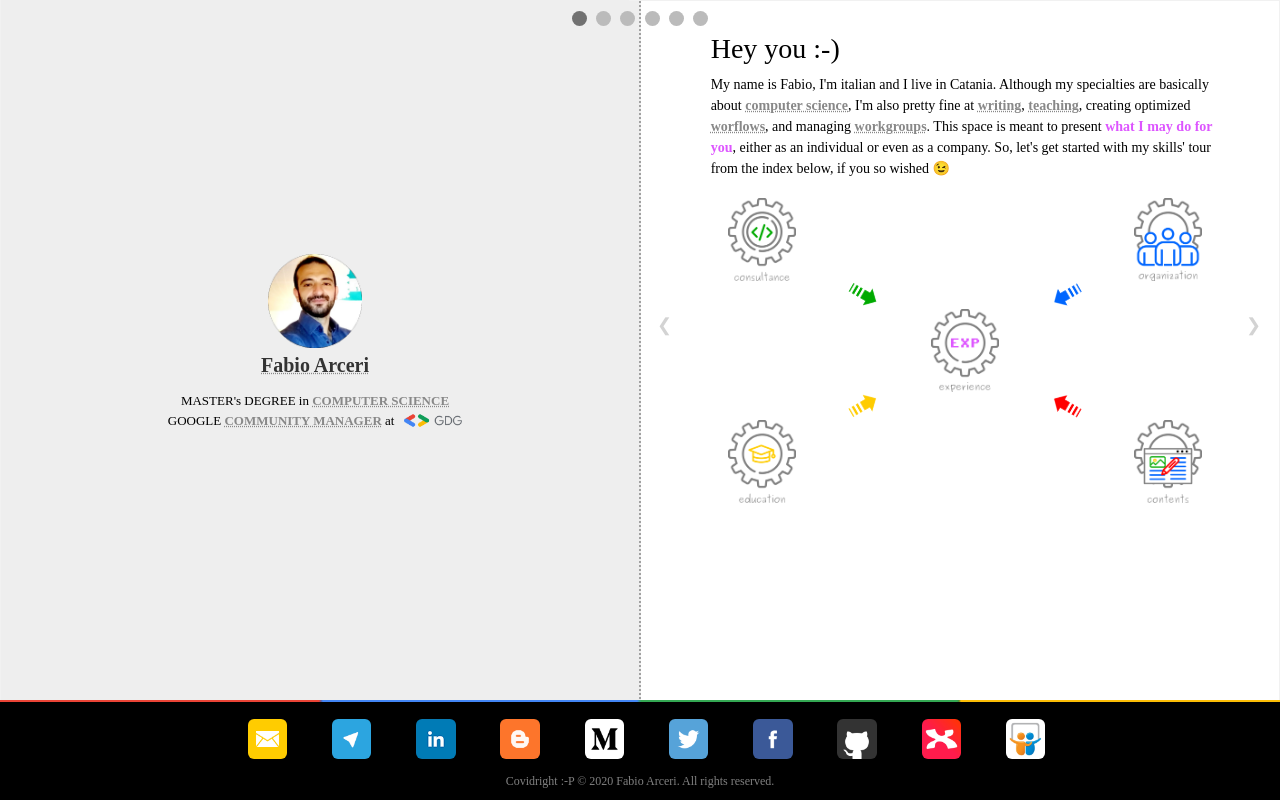
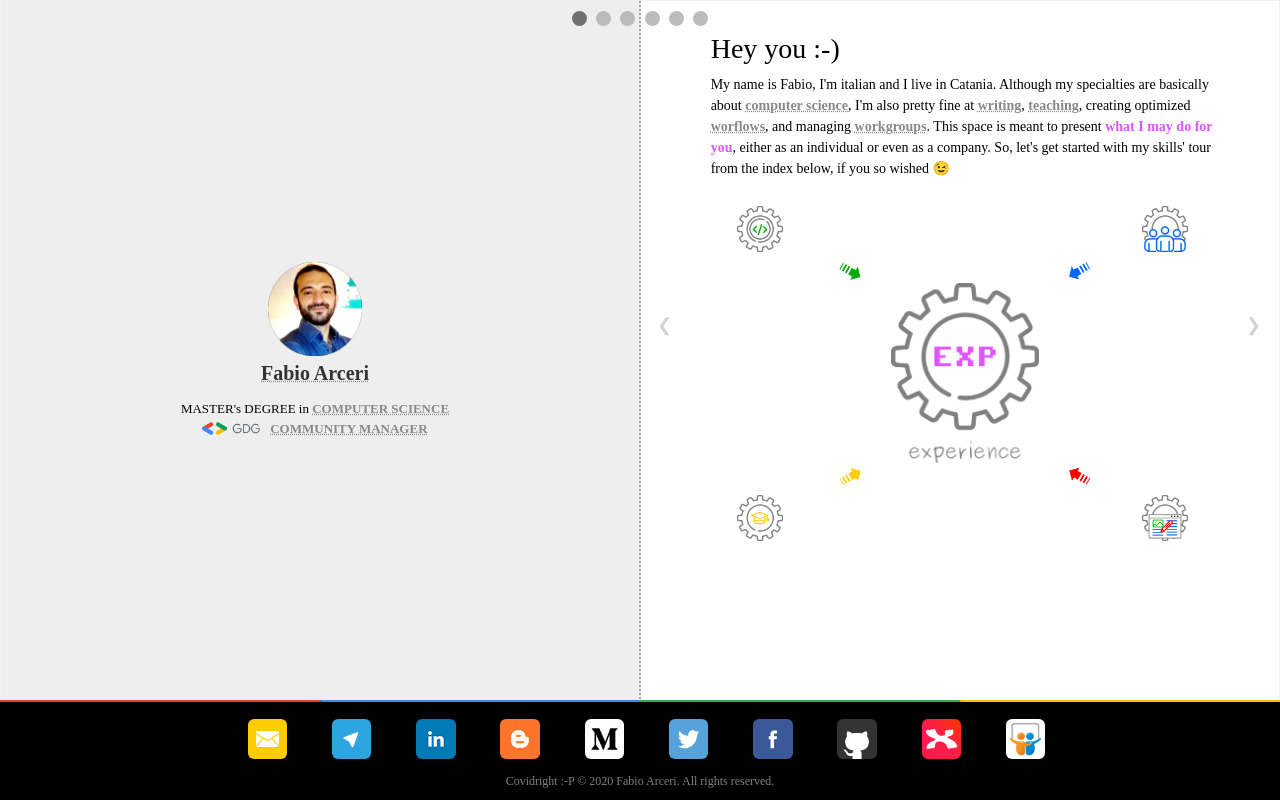
Before and after one commit to FabioArceri/FabioArceri.github.io, a plain HTML site: page index.htm in a window 1280 px wide. Drawn offline with Linux system fonts and the light colour scheme.

Commit message:
Add files via upload

```diff
--- a/index.htm
+++ b/index.htm
@@ -235,15 +235,14 @@
 
     .head-block-exp
     {
-        width:100%; background:transparent; display:flex; justify-content:center; align-items:center; flex-direction:column;
+        width:100%; background:transparent;
+        display:flex; justify-content:center; align-items:center; flex-direction:column;
     }
 
     .skill-desc
     {
         line-height:150%; font-size:100%; text-align:left;
     }
-
-
 
     .subject
     {
@@ -313,10 +312,14 @@
         display:flex; justify-content:center; align-items:center;
     }
 
-    .areaicon
+    a.areaicon, img.areaicon
     {
         width:70%;
-        max-width:100px;
+        max-width:200px;
+        min-width:40px;
+        width:100%;
+//        background:red;
+        display:flex; justify-content:center; align-items:center; flex-direction:row;
     }
 
     .areaicon2
@@ -413,10 +416,10 @@
         {
             margin-right:1px;
         }
-        .areaicon
+        a.areaicon, img.areaicon
         {
             width:80%;
-            min-width:30px;
+            min-width:40px;
         }
     }
 
@@ -448,6 +451,13 @@
         -webkit-border-radius: 6px; -moz-border-radius: 6px;
     }
 
+    div.headImg img {
+
+        width:20%;
+        min-width:80px;
+    }
+
+
     </style>
     </head>
 
@@ -463,7 +473,7 @@
                     <div>
                     <a class="link" href="index.htm"><span style="font-size:20px; color:#333333"><strong>Fabio Arceri</strong></span></a><br><br>
                     <span>MASTER's DEGREE in <strong><a class="link" target="_blank" href="http://web.dmi.unict.it/">COMPUTER SCIENCE</a></strong><span><br>
-                    <span>GOOGLE <strong><a class="link" target="_blank" href="https://developers.google.com/community/gdg">COMMUNITY MANAGER</a></strong> at&nbsp;&nbsp;&nbsp;<img style="vertical-align:middle; width:58px; padding-top:4px;" src="images/gdg.png"></span><br><br>
+                    <span><img style="vertical-align:middle; width:58px; padding-top:4px;" src="images/gdg.png">&nbsp;&nbsp;&nbsp;<strong><a class="link" target="_blank" href="https://developers.google.com/community/gdg">COMMUNITY MANAGER</a></strong></span>
                     <!--
                     <span>In <span style="color:red">♥</span> with algorithms<span style="color:red">,</span> technical writing<span style="color:red">,</span> public speaking<span style="color:red">,</span> communities<span style="color:red">,</span> running<span style="color:red">,</span> joking<span style="color:red">,</span> pizza<span style="color:red">,</span> playing music<span style="color:red">,</span> retro-gaming<span style="color:red">,</span> and <a class="link" target="_blank" href="https://federicascarso.blogspot.com/"><strong>Federica</strong></a>.</span>-->
                     </div>
@@ -500,13 +510,19 @@
                             <div class="mySlides fade">
                               	<span style="font-size:200%; line-height:50px; ">Hey you :-)</span><br>
                               	<span style="line-height:150%; font-size:100%">My name is Fabio, I'm italian and I live in Catania. Although my specialties are basically about <a class="link" href="#top" onclick="currentSlide(2)"><strong>computer science</strong></a>, I'm also pretty fine at <a class="link" href="#top" onclick="currentSlide(5)"><strong>writing</strong></a>, <a class="link" href="#top" onclick="currentSlide(4)"><strong>teaching</strong></a>, creating optimized <a class="link" href="#top" onclick="currentSlide(3)"><strong>worflows</strong></a>, and managing <a class="link" href="#top" onclick="currentSlide(3)"><strong>workgroups</strong></a>. This space is meant to present <span style="color:#dd55ffff"><strong>what I may do for you</strong></span>, either as an individual or even as a company. So, let's get started with my skills' tour from the index below, if you so wished 😉</span><br><br>
-                              	<table style="width:100%; text-align:center;">
+<!--
+<a class="footer" target="_self" href="fabio.arceriREMOVE@gmail.com" data-icon-text="fabio.arceri@gmail.com">
+   <img alt="" class="footer" src="images/bw-email.png" />
+   <img alt="" class="footer" src="images/email.png" />
+</a>-->
+                            <span class="footer">
+                              	<table style="text-align:center;">
                               	    <tr>
-                              	        <td style="width:20%;"><a href="#top" onclick="currentSlide(2)"><img class="areaicon" src="images/area_cons.png"></a></td>
-                              	        <td style="width:20%;"></td>
-                              	        <td style="width:20%;"></td>
-                              	        <td style="width:20%;"></td>
-                              	        <td style="width:20%;"><a href="#top" onclick="currentSlide(3)"><img class="areaicon" src="images/area_org.png"></a></td>
+                              	        <td style="width:20%;"><a style="" class="footer areaicon" href="#top" onclick="currentSlide(2)" data-icon-text="Consultance"><img class="footer areaicon" src="images/area_cons2_bw.png"><img class="footer areaicon" src="images/area_cons2_col.png"></a></td>
+                              	        <td style="width:15%;"></td>
+                              	        <td style="width:auto;"></td>
+                              	        <td style="width:15%;"></td>
+                              	        <td style="width:20%;"><a class="footer areaicon" href="#top" onclick="currentSlide(3)" data-icon-text="Organization"><img class="footer areaicon" src="images/area_org2_bw.png"><img class="footer areaicon" src="images/area_org2_col.png"></a></td>
                               	    </tr>
                               	    <tr style="">
                               	        <td></td>
@@ -518,32 +534,33 @@
                               	    <tr style="">
                               	        <td></td>
                               	        <td></td>
-                              	        <td><a href="#top" onclick="currentSlide(6)"><img class="areaicon" src="images/exp.png"></a></td>
+                              	        <td><center><a class="areaicon"  href="#top" onclick="currentSlide(6)"><img class="areaicon" src="images/exp.png"></a></center></td>
                               	        <td></td>
                               	        <td></td>
                               	    </tr>
                               	    <tr style="">
                               	        <td></td>
-                              	        <td><img style="width:30%; transform: rotate(330deg);" src="images/yellow_arr.png"></a></td>
+                              	        <td><img style="width:30%; transform: rotate(330deg);" src="images/yellow_arr.png"></td>
                               	        <td></td>
-                              	        <td><img style="width:30%; transform: rotate(210deg);" src="images/red_arr.png"></a></td>
+                              	        <td><img style="width:30%; transform: rotate(210deg);" src="images/red_arr.png"></td>
                               	        <td></td>
                               	    </tr>
                               	    <tr style="">
-                              	        <td><a href="#top" onclick="currentSlide(4)"><img class="areaicon" src="images/area_edu.png"></a></td>
+                              	        <td><a class="footer areaicon" href="#top" onclick="currentSlide(4)" data-icon-text="Education"><img class="footer areaicon" src="images/area_edu2_bw.png"><img class="footer areaicon" src="images/area_edu2_col.png"></a></td>
                               	        <td></td>
                               	        <td></td>
                               	        <td></td>
-                              	        <td><a href="#top" onclick="currentSlide(5)"><img class="areaicon" src="images/area_cont.png"></a></td>
+                              	        <td><a class="footer areaicon" href="#top" onclick="currentSlide(5)" data-icon-text="Contents"><img class="footer areaicon" src="images/area_cont2_bw.png"><img class="footer areaicon" src="images/area_cont2_col.png"></a></td>
                               	    </tr>
                               	</table>
+                            </span>
                             </div>
                             <!-- ***********************************************************************
                                                         SLIDE 2
                                  *********************************************************************** -->
                             <div class="mySlides fade">
-                                <div style="width:100%; text-align:center;">
-                              	    <img class="areaicon" src="images/area_cons.png">
+                                <div class="headImg" style="width:100%; text-align:center;">
+                              	    <center><img class="areaicon" src="images/area_cons.png"></center>
                               	</div>
                               	<br>
                               	<hr style="border-top:1px solid lightgray">
@@ -571,8 +588,8 @@
                                                         SLIDE 3
                                  *********************************************************************** -->
                             <div class="mySlides fade">
-                                <div style="width:100%; text-align:center;">
-                              	    <img class="areaicon" src="images/area_org.png">
+                                <div class="headImg" style="width:100%; text-align:center;">
+                              	    <center><img class="areaicon" src="images/area_org.png"></center>
                               	</div>
                               	<br>
                               	<hr style="border-top:1px solid lightgray">
@@ -600,8 +617,8 @@
                                                         SLIDE 4
                                  *********************************************************************** -->
                             <div class="mySlides fade">
-                                <div style="width:100%; text-align:center;">
-                              	    <img class="areaicon" src="images/area_edu.png">
+                                <div class="headImg" style="width:100%; text-align:center;">
+                              	    <center><img class="areaicon" src="images/area_edu.png"></center>
                               	</div>
                               	<br>
                               	<hr style="border-top:1px solid lightgray">
@@ -629,8 +646,8 @@
                                                         SLIDE 5
                                  *********************************************************************** -->
                             <div class="mySlides fade">
-                                <div style="width:100%; text-align:center;">
-                              	    <img class="areaicon" src="images/area_cont.png">
+                                <div class="headImg" style="width:100%; text-align:center;">
+                              	    <center><img class="areaicon" src="images/area_cont.png"></center>
                               	</div>
                               	<br>
                               	<hr style="border-top:1px solid lightgray">
@@ -650,7 +667,9 @@
                                  *********************************************************************** -->
 
                             <div class="mySlides fade">
-                                <div style="width:100%; text-align:center;"><img class="areaicon" src="images/exp.png"></div>
+                                <div class="headImg" style="width:100%; text-align:center;">
+                                    <center><img class="areaicon" src="images/exp.png"></center>
+                                </div>
                               	<br>
 
                               	<!-- Blocco principale -->
```
